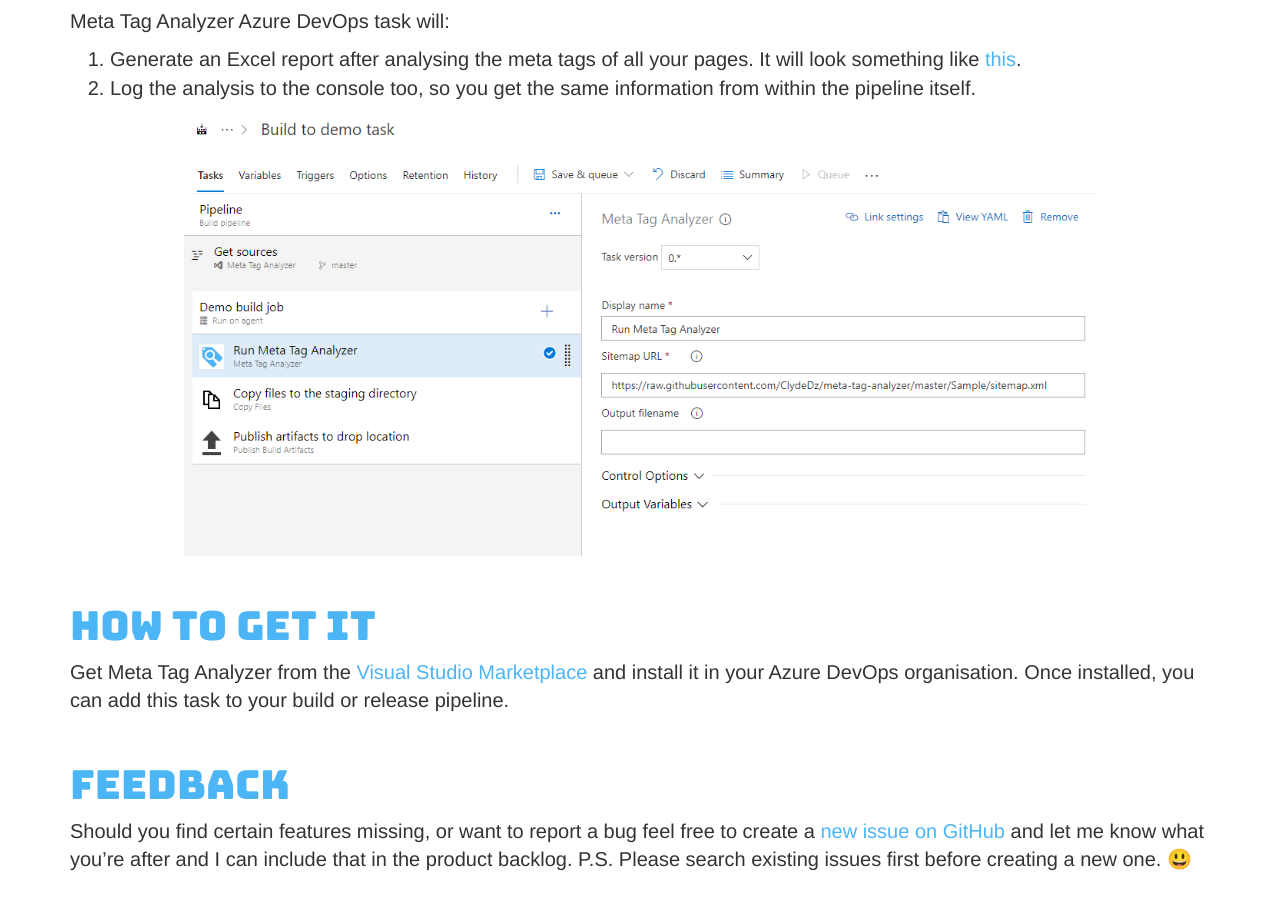
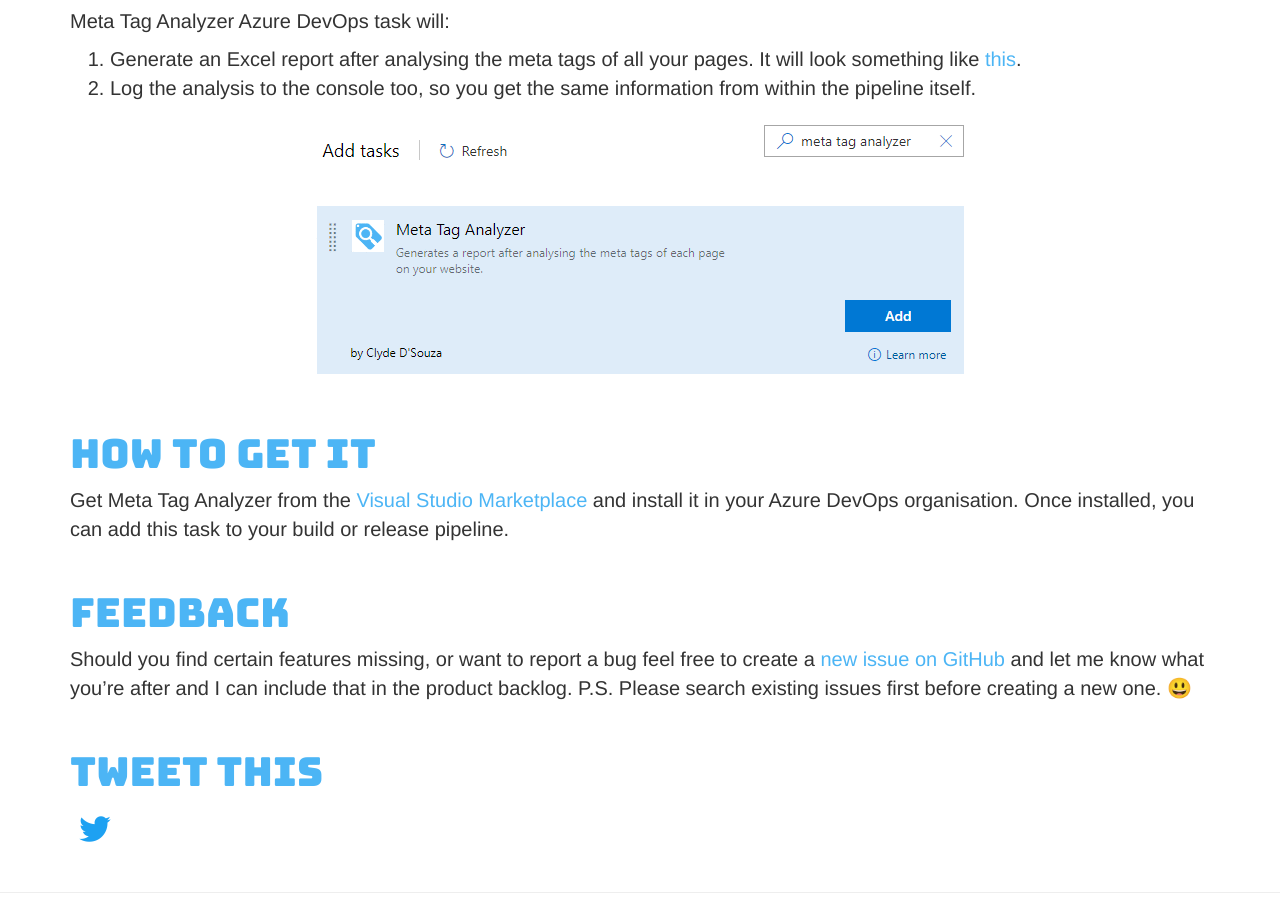
Before and after one commit to ClydeDz/meta-tag-analyzer, a plain HTML site: page docs/index.html in a window 1280 px wide. Shown: the part 848-1757 px from the top of the page. Drawn offline with nearby package versions, Linux system fonts and the light colour scheme.

Commit message:
Update static screenshot on website project to GIF

```diff
--- a/docs/index.html
+++ b/docs/index.html
@@ -119,7 +119,7 @@
                                 </ol>
                             </p>
                             <p class="text-center">
-                                <img src="https://raw.githubusercontent.com/ClydeDz/meta-tag-analyzer/master/Screenshots/run-copy-drop.png"
+                                <img src="https://raw.githubusercontent.com/ClydeDz/meta-tag-analyzer/master/Screenshots/screenshot-gif.gif"
                                      alt="Screenshots of Meta Tag Analyzer in action"
                                      class="img-responsive prod-grab" />
                             </p>
```
